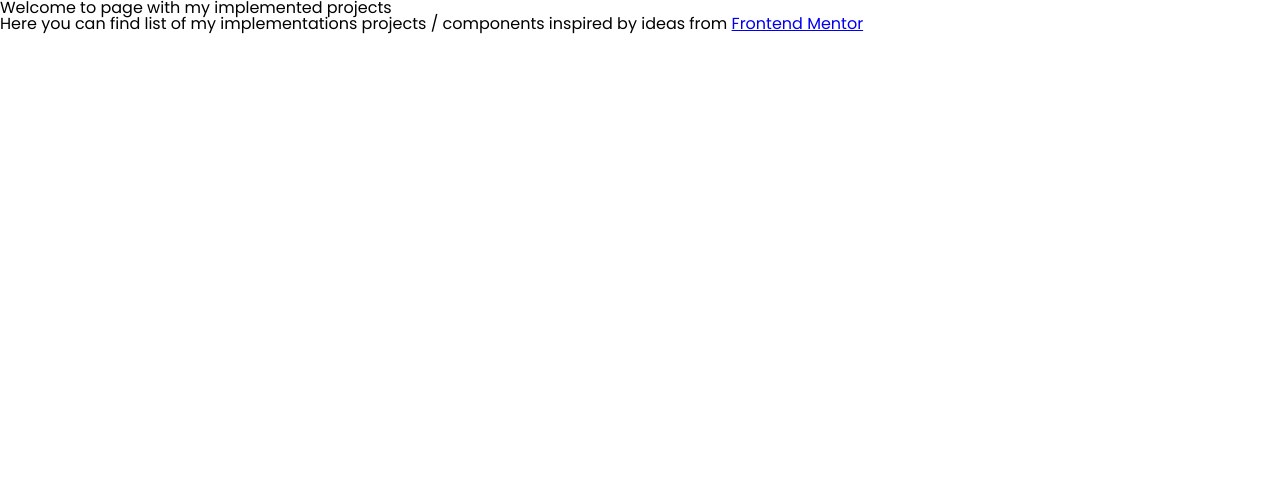
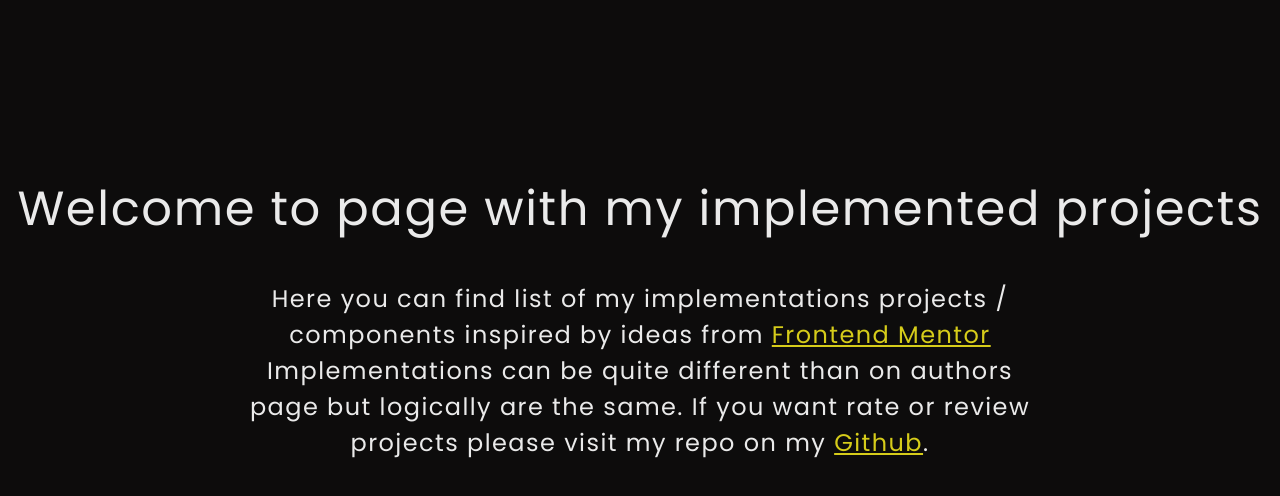
Before and after one commit to Kapson007/frontend-mentor-miniprojects, a Vue app: page / in a window 1280 px wide. Shown: the top 496 px of the page. Built offline with nearby package versions, Linux system fonts and the light colour scheme.

Commit message:
add styles for homepage

```diff
--- a/src/App.vue
+++ b/src/App.vue
@@ -1,11 +1,6 @@
 <script setup lang="ts"></script>
-
 <template>
     <RouterView />
 </template>
 
-<style scoped lang="scss">
-    * {
-        font-size: 16px;
-    }
-</style>
+<style scoped lang="scss"></style>
--- a/src/components/HeaderComponent.vue
+++ b/src/components/HeaderComponent.vue
@@ -1,7 +1,7 @@
 <template>
     <header class="homeHeader">
         <h1>Welcome to page with my implemented projects</h1>
-        <p>
+        <h2>
             Here you can find list of my implementations projects / components
             inspired by ideas from
             <a
@@ -9,10 +9,26 @@
                 href="https://www.frontendmentor.io"
                 >Frontend Mentor</a
             >
-        </p>
+            Implementations can be quite different than on authors page but
+            logically are the same. If you want rate or review projects please
+            visit my repo on my
+            <a href="https://github.com/Kapson007/frontend-mentor-miniprojects"
+                >Github</a
+            >.
+        </h2>
     </header>
 </template>
 
 <script setup lang="ts"></script>
 
-<style scoped></style>
+<style scoped lang="scss">
+    .homeHeader {
+        margin-top: $margin-normal;
+        @include flex-position(column, space-around, center, 3rem);
+        text-align: center;
+        h2 {
+            width: 100vmin;
+            text-align: center;
+        }
+    }
+</style>
--- a/src/style.scss
+++ b/src/style.scss
@@ -2,7 +2,41 @@
 @import './reset.scss';
 
 body {
-    background-color: $background;
+    background-color: $background--dark-theme;
     font-size: $font-size--base;
     font-family: $font-family;
+    color: $text-color--dark-theme;
 }
+#app {
+    //height: 100dvh;
+    //width: 100dvw;
+}
+
+h1 {
+    font-size: 3rem;
+    letter-spacing: 0.1rem;
+}
+
+h2 {
+    font-size: 1.5rem;
+    letter-spacing: 0.09rem;
+    line-height: 1.5;
+}
+
+p {
+    font-size: 1rem;
+    letter-spacing: 0.02rem;
+}
+
+a {
+    color: $accent-color--secondary;
+    background: none;
+
+    &:visited {
+        color: $accent-color;
+    }
+
+    &:not(:visited) {
+        color: $accent-color--secondary;
+    }
+}
--- a/src/styles/model/_index.scss
+++ b/src/styles/model/_index.scss
@@ -1 +1,2 @@
 @forward 'variables';
+@forward 'mixins';
--- /dev/null
+++ b/src/styles/model/mixins.scss
@@ -0,0 +1,12 @@
+@mixin flex-position(
+    $direction: row,
+    $justify: center,
+    $align-items: center,
+    $gap: 0rem
+) {
+    display: flex;
+    flex-direction: $direction;
+    justify-content: $justify;
+    align-items: $align-items;
+    gap: $gap;
+}
--- a/src/styles/model/variables.scss
+++ b/src/styles/model/variables.scss
@@ -2,11 +2,19 @@
 // color aspect
 
 $text-color: #000;
+$text-color--dark-theme: #eaeaea;
 $background: #fff;
+$background--dark-theme: #0d0c0c;
 $primary-button: #75d790;
 $secondary-button: #ebf1ff;
 $accent-color: #ff8f94;
+$accent-color--secondary: #d6cc1a;
 
 // font aspect
 $font-family: 'Poppins', Helvetica, Arial, sans-serif;
 $font-size--base: 16px;
+
+// paddings and margins
+$padding-normal: 1rem;
+$margin-normal: 1rem;
+$margin-huge: 3rem;
--- a/src/view/HomeView.vue
+++ b/src/view/HomeView.vue
@@ -1,5 +1,5 @@
 <template>
-    <div class="wrapper">
+    <div class="home">
         <header-component />
         <main class="projects"></main>
     </div>
@@ -9,4 +9,10 @@
     import HeaderComponent from '../components/HeaderComponent.vue'
 </script>
 
-<style scoped></style>
+<style scoped lang="scss">
+    .home {
+        @include flex-position(column, space-evenly, center);
+        height: 100dvh;
+        padding-inline: $padding-normal;
+    }
+</style>
--- a/vite.config.ts
+++ b/vite.config.ts
@@ -4,4 +4,11 @@ import vue from '@vitejs/plugin-vue'
 // https://vitejs.dev/config/
 export default defineConfig({
   plugins: [vue()],
+  css: {
+    preprocessorOptions: {
+      scss: {
+        additionalData: `@use "./src/styles/model/_index.scss" as *;`
+      }
+    }
+  }
 })
```
